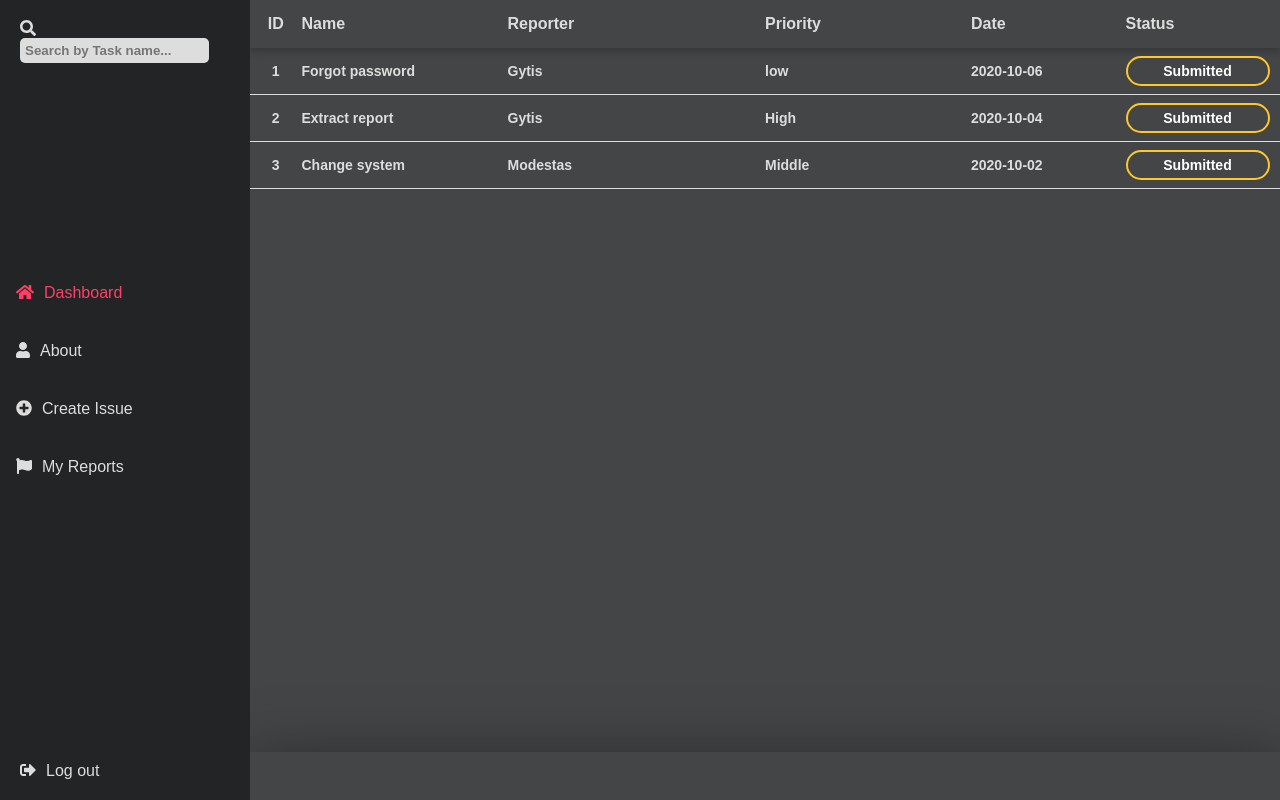
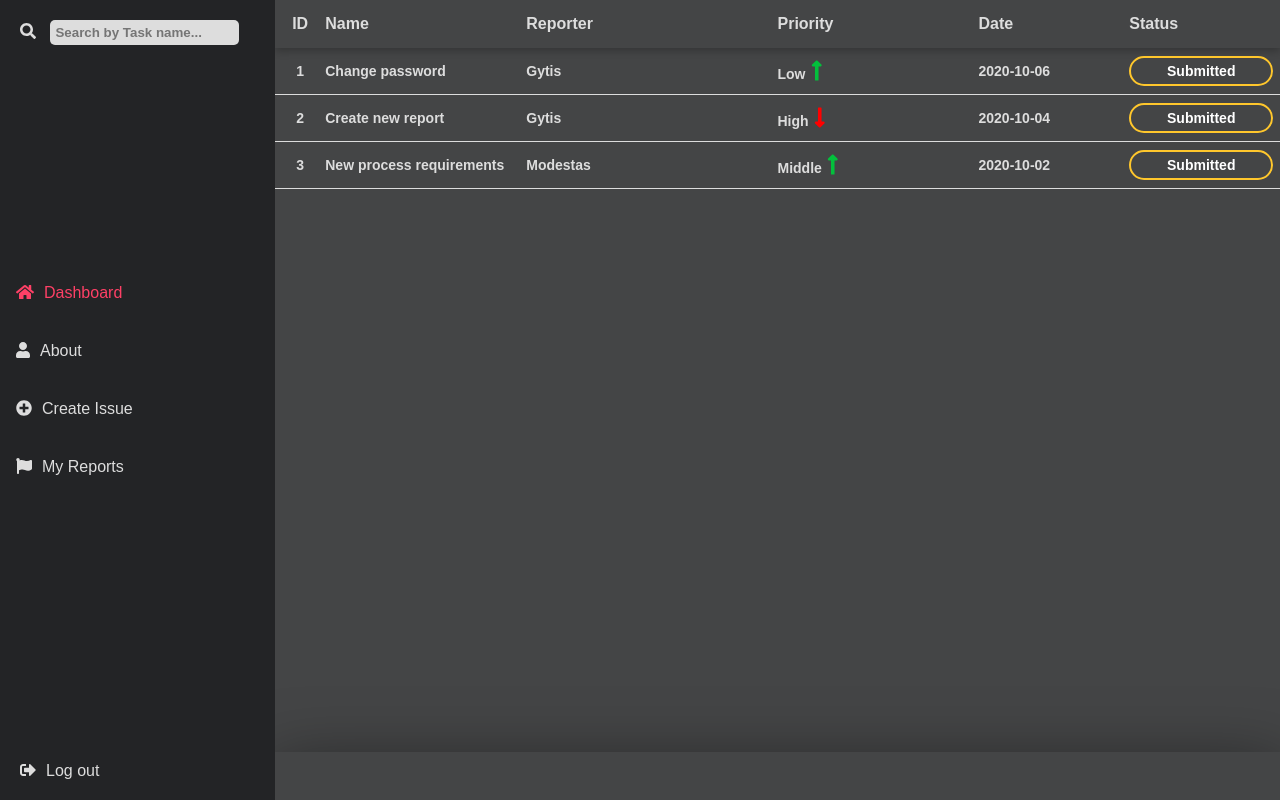
Before and after one commit to Gytis-dev/Task-Management-System, a React app: page /home in a window 1280 px wide. Built offline with nearby package versions, Linux system fonts and the light colour scheme; sample sign-in values are in the browser's storage.

Commit message:
added style to priority items

```diff
--- a/src/Components/home/home.js
+++ b/src/Components/home/home.js
@@ -14,35 +14,37 @@ const Home = () => {
   const [task, setTask] = useState([
     {
       id: 1,
-      name: "Forgot password",
+      name: "Change password",
       reporter: "Gytis",
-      priority: "low",
+      priority: "Low",
       date: "2020-10-06",
       status: "Submitted",
       comment: "comment 1",
-      koment: []
+      koment: [],
     },
     {
       id: 2,
-      name: "Extract report",
+      name: "Create new report",
       reporter: "Gytis",
       priority: "High",
       date: "2020-10-04",
       status: "Submitted",
       comment: "comment 2",
-      koment: []
+      koment: [],
     },
     {
       id: 3,
-      name: "Change system",
+      name: "New process requirements",
       reporter: "Modestas",
       priority: "Middle",
       date: "2020-10-02",
       status: "Submitted",
       comment: "comment 3",
-      koment: []
+      koment: [],
     },
   ]);
+
+  let username = localStorage.getItem("useris");
 
   // My reports filtravimas kai vyksta pirmasis render
   const [myReports, setMyReports] = useState();
@@ -74,7 +76,6 @@ const Home = () => {
       if (taskas.id === item.id) {
         taskas.status = "Approved";
         localStorage.setItem("itemData", JSON.stringify(task));
-
       }
     });
     updateMyReports();
@@ -105,6 +106,7 @@ const Home = () => {
       if (id === tsk.id) {
         tsk.koment.push(value);
         localStorage.setItem("itemData", JSON.stringify(task));
+
       }
     })
   }
@@ -161,9 +163,9 @@ const Home = () => {
             }
           />
           <Route
-          path = "/home/userinformation"
-          exact
-          component = {About}
+            path="/home/userinformation"
+            exact
+            component={About}
           />
 
         </div>
--- a/src/Components/nav-bar/nav-bar.js
+++ b/src/Components/nav-bar/nav-bar.js
@@ -46,7 +46,7 @@ const Navbar = (props) => {
       nameErr = "";
     }
 
-    if (input.date === "") {
+    if (input.date === "" || input.date.length > 10) {
       dateErr = "Enter valid date";
       arr.push(1);
     } else {
@@ -78,7 +78,7 @@ const Navbar = (props) => {
     let isValid = formValid();
 
     if (isValid === true) {
-      console.log("yes");
+      console.log(input.date);
       let object = {
         id: 3,
         name: input.name,
--- a/src/Components/nav-bar/nav-style.scss
+++ b/src/Components/nav-bar/nav-style.scss
@@ -24,7 +24,7 @@
   grid-template-rows: 1fr;
   height: 100vh;
   position: relative;
-  width: 250px;
+  width: 275px;
   overflow-y: auto;
   &-search-style{
     outline: none;
--- a/src/Components/task/task-component.js
+++ b/src/Components/task/task-component.js
@@ -3,6 +3,14 @@ import { Link } from "react-router-dom";
 import "../task/task-style.scss";
 import "../../global-style/postion.scss";
 import "../../global-style/font.scss";
+import {
+  faLongArrowAltUp,
+  faLongArrowAltDown
+} from "@fortawesome/free-solid-svg-icons";
+import { FontAwesomeIcon } from "@fortawesome/react-fontawesome";
+
+
+
 
 const TaskComponent = (props) => {
   let buttonApproved = {
@@ -23,6 +31,21 @@ const TaskComponent = (props) => {
     color: "white",
   };
 
+  let arrowUp = {
+    marginLeft: "5px",
+    fontWeight:"bold",
+    color:"#03c03c",
+    fontSize:"23px",
+  }
+  let arrowDown = {
+    marginLeft: "5px",
+    fontWeight:"bold",
+    color:"red",
+    fontSize:"23px",
+  }
+
+
+
   return (
     <Link
       to={{
@@ -36,7 +59,14 @@ const TaskComponent = (props) => {
         <div className=" g-center">{props.prop.id}</div>
         <div>{props.prop.name}</div>
         <div>{props.prop.reporter}</div>
-        <div>{props.prop.priority}</div>
+
+        <div>{props.prop.priority}
+        <FontAwesomeIcon
+        icon = {props.prop.priority === "Low" || props.prop.priority === "Middle" ? faLongArrowAltUp : faLongArrowAltDown}
+        style = {props.prop.priority === "Low" || props.prop.priority === "Middle" ? arrowUp : arrowDown}
+        />
+        </div>
+
         <div>{props.prop.date}</div>
         <div>
           <div
--- a/src/Components/task/task-info.js
+++ b/src/Components/task/task-info.js
@@ -3,7 +3,8 @@ import { FontAwesomeIcon } from "@fortawesome/react-fontawesome";
 import { faEdit, faThumbsUp } from "@fortawesome/free-solid-svg-icons";
 
 const TaskInfo = (props) => {
-  let user = localStorage.getItem("useris");
+  let user = localStorage.getItem("itemData");
+  user  = JSON.parse(user);
 
   let {
     id,
@@ -39,6 +40,8 @@ const TaskInfo = (props) => {
 
   const [val, setVal] = useState("");
 
+
+
   let addComment = () => {
     if (val) {
       props.comment(state.id, val);
@@ -48,6 +51,10 @@ const TaskInfo = (props) => {
     }
     setVal("");
   };
+
+
+
+
 
 
 
@@ -149,8 +156,13 @@ const TaskInfo = (props) => {
           <div className="task-info-right-menu">
         <div className="g-left font-normal-font  task-info-comment-text">
           <div className="white-light">Comment's ({koment.length})</div>
+
           {koment.map((k) => {
-            return <li key={(id += 1)}>{k}</li>;
+            return (
+            <li key={(id += 1)}>
+            <p>{k}</p>
+            </li>
+            );
           })}
         </div>
         </div>
```
Also changed, not shown: src/Components/task/task-style.scss (line endings or trailing spaces), 1 other file (tests, documents, lock files or other folders).
